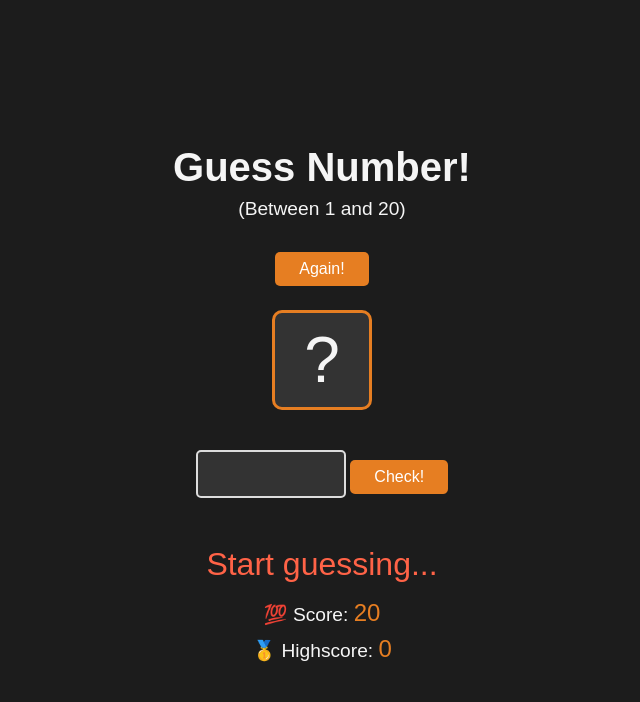
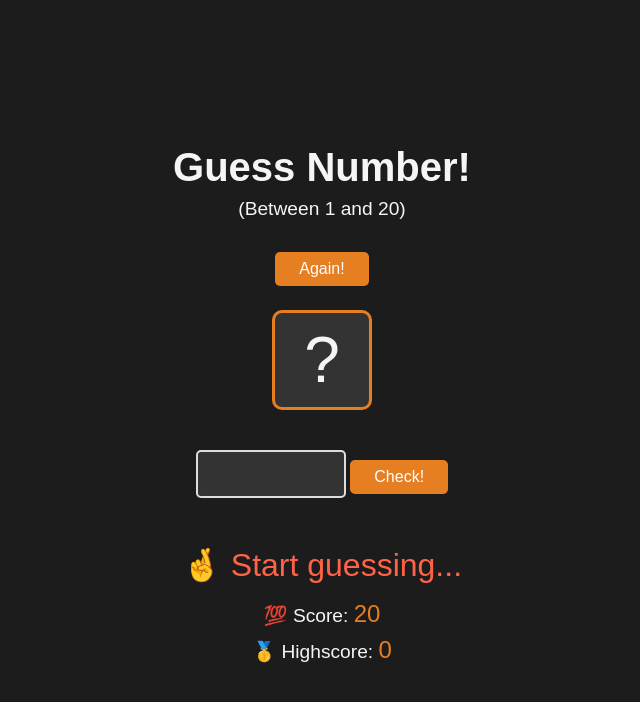
Before and after one commit to Viktor2024S/game-guess-number, a website built with Vite: page index.html in a window 1280 px wide. Shown: the whole page, without its empty margins (318-958 px from the left). Built offline with nearby package versions, Linux system fonts and the light colour scheme.

Commit message:
add emoji

```diff
--- a/index.html
+++ b/index.html
@@ -20,7 +20,7 @@
         <button class="btn check">Check!</button>
       </section>
       <section class="place-to-info">
-        <p class="message">Start guessing...</p>
+        <p class="message">🤞 Start guessing...</p>
         <p class="label-score">💯 Score: <span class="score">20</span></p>
         <p class="label-highscore">
           🥇 Highscore: <span class="highscore">0</span>
--- a/script.js
+++ b/script.js
@@ -18,7 +18,7 @@ refs.checkButton.addEventListener('click', function () {
 
   // When no input
   if (!guess) {
-    displayMessage('⛔No number');
+    displayMessage('⛔ No number');
     //   When player wins the game
   } else {
     if (guess === secretNumber) {
```
